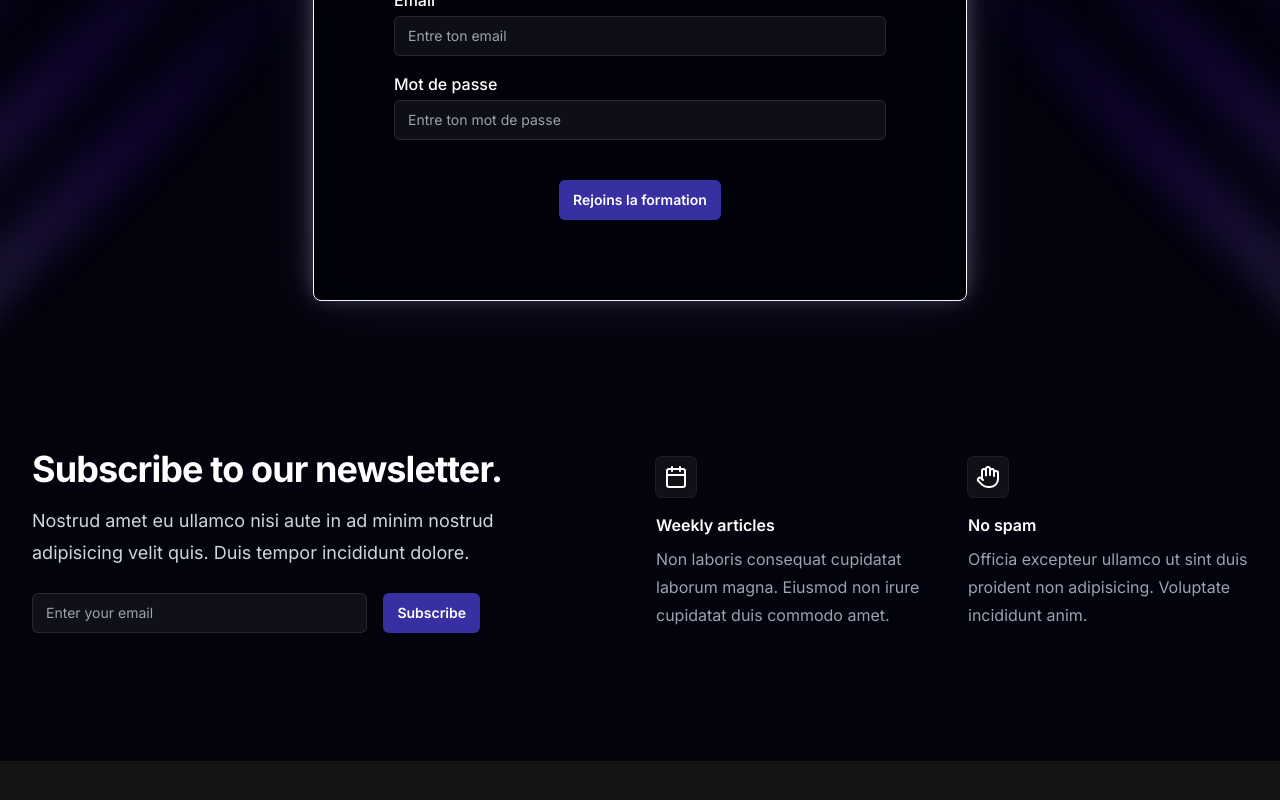
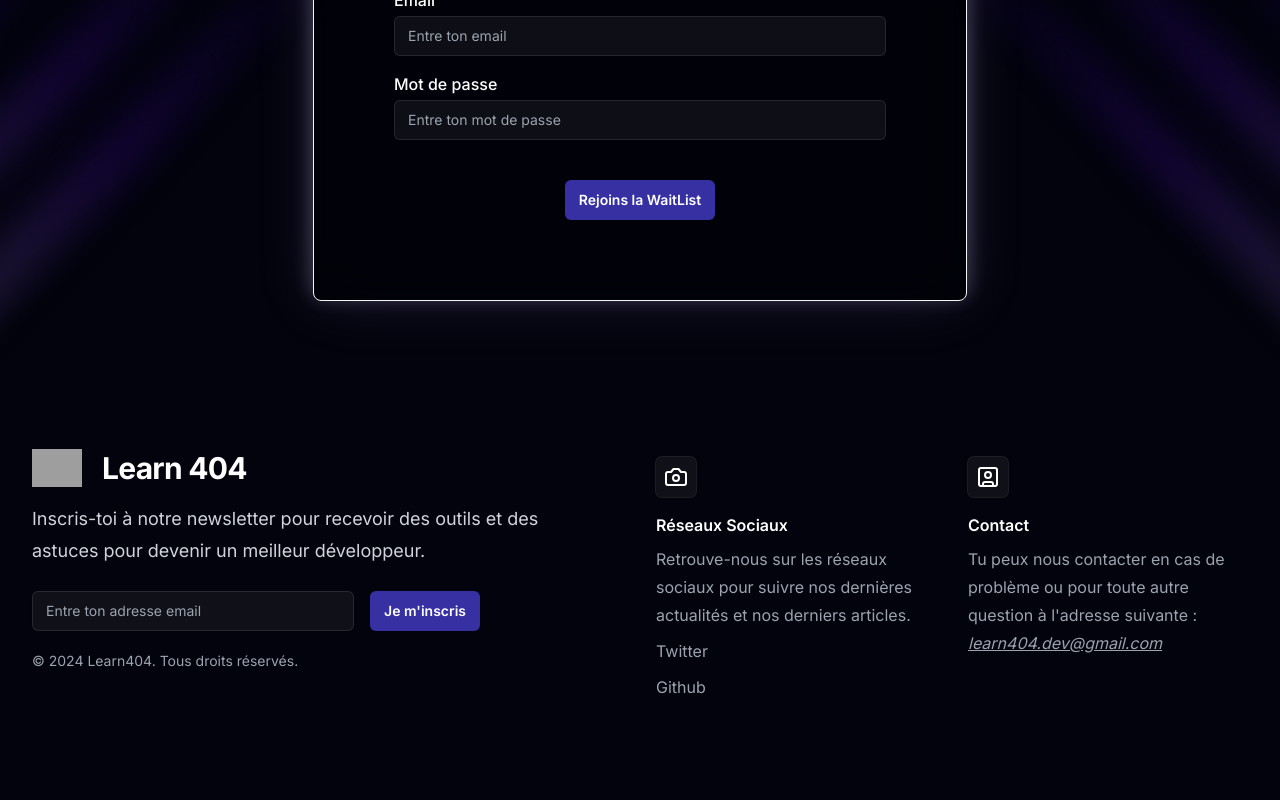
Before and after one commit to learn404/Learn404, a Next.js app: page /signup in a window 1280 px wide. Shown: the part 486-1286 px from the top of the page. Before the commit the page ends 1247 px from the top, so only its background shows below. Built offline with nearby package versions, Linux system fonts and the light colour scheme; grey boxes are pictures that could not be loaded.

Commit message:
create footer ui  (#9)
* :lipstick: add footer ui

* :lipstick: button primary component

* :lipstick: change button w/ component primary button

```diff
--- a/src/app/signup/page.tsx
+++ b/src/app/signup/page.tsx
@@ -6,6 +6,7 @@ import { FormEvent } from "react";
 import { useState } from "react";
 import { ToastContainer, toast } from "react-toastify";
 import "react-toastify/dist/ReactToastify.css";
+import PrimaryButton from "@/components/buttons/PrimaryButton";
 
 interface FormData {
   name: string;
@@ -157,13 +158,9 @@ export default function Signup() {
                 />
               </div>
             </div>
-
-            <button
-              className=" mt-10 mx-auto rounded-md bg-indigo-800 px-3.5 py-2.5 text-sm font-semibold text-white shadow-sm hover:bg-indigo-900 focus-visible:outline focus-visible:outline-2 focus-visible:outline-offset-2 focus-visible:outline-indigo-500 flex justify-center items-center "
-              type="submit"
-            >
-              Rejoins la formation
-            </button>
+            <div className="flex justify-center mt-10 w-full">
+              <PrimaryButton>Rejoins la WaitList</PrimaryButton>
+            </div>
 
             {/*
               CONNECTEZ VOUS
--- /dev/null
+++ b/src/components/buttons/PrimaryButton.tsx
@@ -0,0 +1,14 @@
+interface Props {
+  children: String;
+}
+
+export default function PrimaryButton(props: { children: Props["children"] }) {
+  return (
+    <button
+      type="submit"
+      className="flex-none rounded-md bg-indigo-800 px-3.5 py-2.5 text-sm font-semibold text-white shadow-sm hover:bg-indigo-900 focus-visible:outline focus-visible:outline-2 focus-visible:outline-offset-2 focus-visible:outline-indigo-500"
+    >
+      {props.children}
+    </button>
+  );
+}
--- a/src/components/footer.tsx
+++ b/src/components/footer.tsx
@@ -1,21 +1,34 @@
-import { Calendar, Hand } from "lucide-react";
+import { Camera, SquareUser } from "lucide-react";
+import Image from "next/image";
+import PrimaryButton from "@/components/buttons/PrimaryButton";
 
 export default function Footer() {
+  const date = new Date();
+  const year = date.getFullYear();
+
   return (
-    <div className="relative isolate overflow-hidden  py-16 sm:py-24 lg:py-32">
+    <div className="relative overflow-hidden py-16 md:py-24 lg:py-32">
       <div className="mx-auto max-w-7xl px-6 lg:px-8">
         <div className="mx-auto grid max-w-2xl grid-cols-1 gap-x-8 gap-y-16 lg:max-w-none lg:grid-cols-2">
           <div className="max-w-xl lg:max-w-lg">
-            <h2 className="text-3xl font-bold tracking-tight text-white sm:text-4xl">
-              Subscribe to our newsletter.
-            </h2>
+            <div className="flex items-center gap-5">
+              <Image
+                src="/img/logo.png"
+                alt="Learn 404"
+                width={50}
+                height={50}
+              />
+              <h2 className="md:text-3xl font-bold tracking-tight text-white text-4xl">
+                Learn 404
+              </h2>
+            </div>
             <p className="mt-4 text-lg leading-8 text-gray-300">
-              Nostrud amet eu ullamco nisi aute in ad minim nostrud adipisicing
-              velit quis. Duis tempor incididunt dolore.
+              Inscris-toi à notre newsletter pour recevoir des outils et des
+              astuces pour devenir un meilleur développeur.
             </p>
             <div className="mt-6 flex max-w-md gap-x-4">
               <label htmlFor="email-address" className="sr-only">
-                Email address
+                Adresse email
               </label>
               <input
                 id="email-address"
@@ -24,35 +37,55 @@ export default function Footer() {
                 autoComplete="email"
                 required
                 className="min-w-0 flex-auto rounded-md border-0 bg-white/5 px-3.5 py-2 text-white shadow-sm ring-1 ring-inset ring-white/10 focus:ring-2 focus:ring-inset focus:ring-indigo-500 sm:text-sm sm:leading-6"
-                placeholder="Enter your email"
+
+                placeholder="Entre ton adresse email"
               />
-              <button
-                type="submit"
-                className="flex-none rounded-md bg-indigo-800 px-3.5 py-2.5 text-sm font-semibold text-white shadow-sm hover:bg-indigo-900 focus-visible:outline focus-visible:outline-2 focus-visible:outline-offset-2 focus-visible:outline-indigo-500"
-              >
-                Subscribe
-              </button>
+
+              <PrimaryButton>Je m'inscris</PrimaryButton>
             </div>
+            <p className="text-gray-400 text-sm mt-5">
+              © {year} Learn404. Tous droits réservés.
+            </p>
           </div>
           <dl className="grid grid-cols-1 gap-x-8 gap-y-10 sm:grid-cols-2 lg:pt-2">
             <div className="flex flex-col items-start">
               <div className="rounded-md bg-white/5 p-2 ring-1 ring-white/10">
-                <Calendar className="h-6 w-6 text-white" aria-hidden="true" />
+
+                <Camera className="h-6 w-6 text-white" aria-hidden="true" />
               </div>
-              <dt className="mt-4 font-semibold text-white">Weekly articles</dt>
+              <dt className="mt-4 font-semibold text-white">Réseaux Sociaux</dt>
               <dd className="mt-2 leading-7 text-gray-400">
-                Non laboris consequat cupidatat laborum magna. Eiusmod non irure
-                cupidatat duis commodo amet.
+                Retrouve-nous sur les réseaux sociaux pour suivre nos dernières
+                actualités et nos derniers articles.
               </dd>
+              <ul>
+                <li className="mt-2 leading-7 text-gray-400">
+                  <a
+                    href="#"
+                    className="hover:text-white/80 transition-colors duration-200"
+                  >
+                    Twitter
+                  </a>
+                </li>
+                <li className="mt-2 leading-7 text-gray-400">
+                  <a
+                    href="#"
+                    className="hover:text-white/80 transition-colors duration-200"
+                  >
+                    Github
+                  </a>
+                </li>
+              </ul>
             </div>
             <div className="flex flex-col items-start">
               <div className="rounded-md bg-white/5 p-2 ring-1 ring-white/10">
-                <Hand className="h-6 w-6 text-white" aria-hidden="true" />
+                <SquareUser className="h-6 w-6 text-white" aria-hidden="true" />
               </div>
-              <dt className="mt-4 font-semibold text-white">No spam</dt>
+              <dt className="mt-4 font-semibold text-white">Contact</dt>
               <dd className="mt-2 leading-7 text-gray-400">
-                Officia excepteur ullamco ut sint duis proident non adipisicing.
-                Voluptate incididunt anim.
+                Tu peux nous contacter en cas de problème ou pour toute autre
+                question à l'adresse suivante : <br />
+                <span className="italic underline">learn404.dev@gmail.com</span>
               </dd>
             </div>
           </dl>
```
